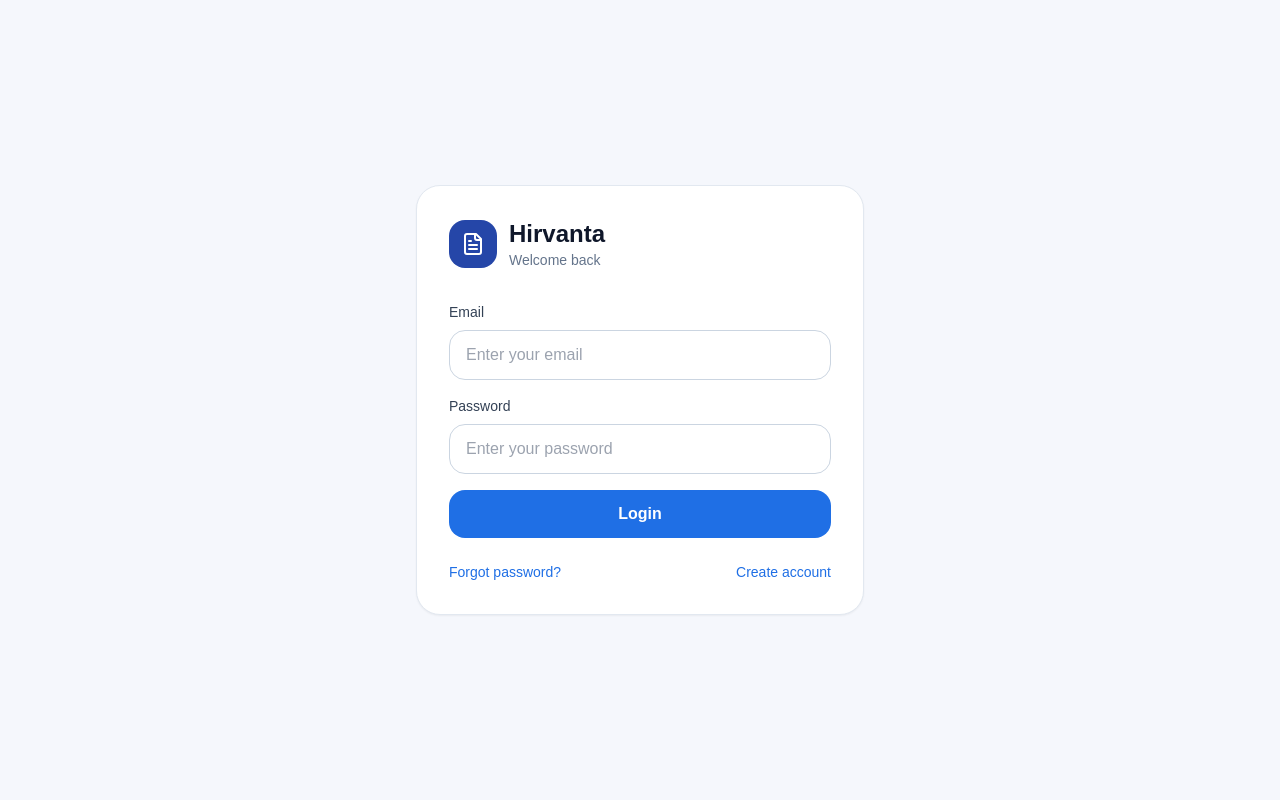
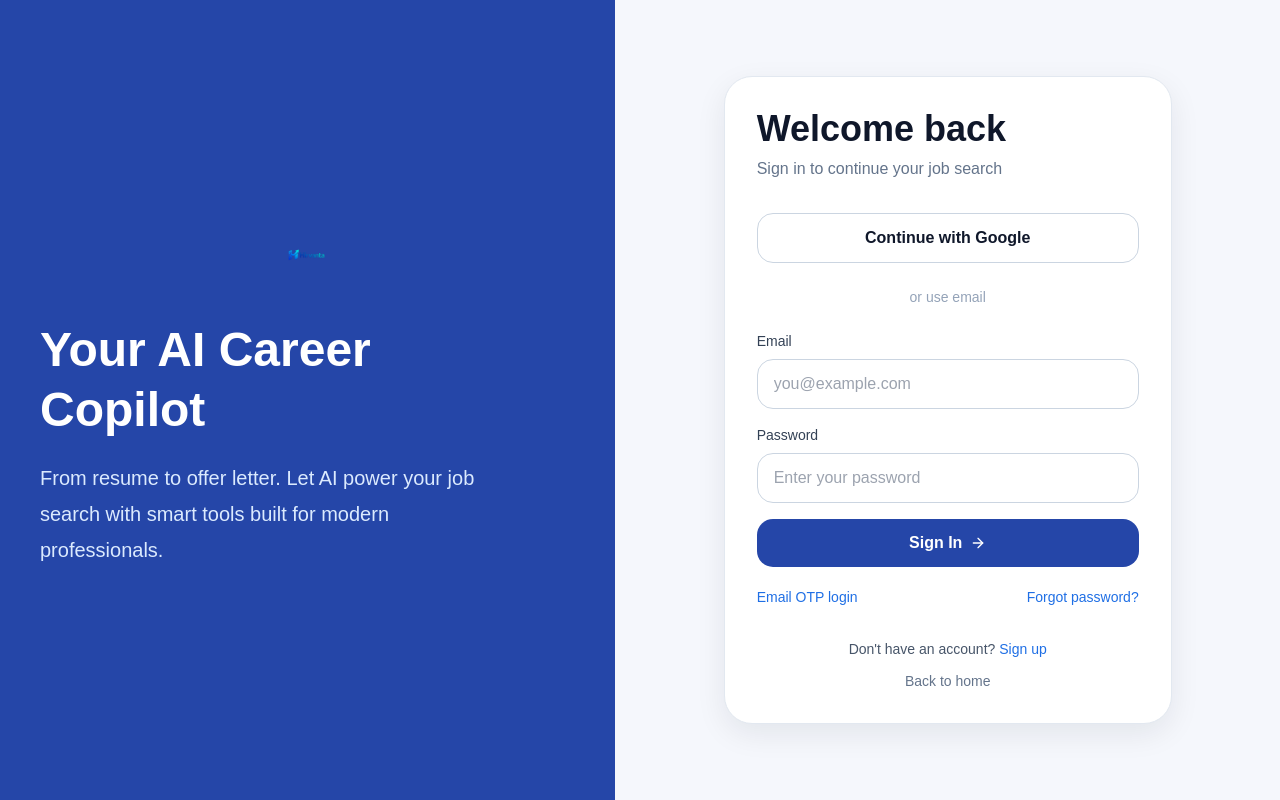
Before and after one commit to jewma1/Hirvanta, a Next.js app in the folder frontend/: page /login in a window 1280 px wide. Built offline with nearby package versions, Linux system fonts and the light colour scheme; no server answers.

Commit message:
Update page.tsx

```diff
--- a/frontend/app/login/page.tsx
+++ b/frontend/app/login/page.tsx
@@ -1,29 +1,112 @@
+"use client";
+
 import Link from "next/link";
-import { FileText } from "lucide-react";
+import { useRouter } from "next/navigation";
+import { FormEvent, useState } from "react";
+import { ArrowRight } from "lucide-react";
+import { supabase } from "../../lib/supabase";
 
 export default function LoginPage() {
+  const router = useRouter();
+  const [email, setEmail] = useState("");
+  const [password, setPassword] = useState("");
+  const [loadingEmail, setLoadingEmail] = useState(false);
+  const [loadingGoogle, setLoadingGoogle] = useState(false);
+  const [error, setError] = useState("");
+
+  async function handleEmailLogin(e: FormEvent) {
+    e.preventDefault();
+    setError("");
+    setLoadingEmail(true);
+
+    const { error } = await supabase.auth.signInWithPassword({
+      email,
+      password,
+    });
+
+    setLoadingEmail(false);
+
+    if (error) {
+      setError(error.message);
+      return;
+    }
+
+    router.push("/dashboard");
+  }
+
+  async function handleGoogleLogin() {
+    setError("");
+    setLoadingGoogle(true);
+
+    const { error } = await supabase.auth.signInWithOAuth({
+      provider: "google",
+      options: {
+        redirectTo: `${window.location.origin}/dashboard`,
+      },
+    });
+
+    if (error) {
+      setLoadingGoogle(false);
+      setError(error.message);
+    }
+  }
+
   return (
-    <main className="flex min-h-screen items-center justify-center bg-[#f5f7fc] px-4">
-      <div className="w-full max-w-md rounded-3xl border border-slate-200 bg-white p-8 shadow-sm">
-        <div className="mb-8 flex items-center gap-3">
-          <div className="flex h-12 w-12 items-center justify-center rounded-2xl bg-[#2546A8] text-white">
-            <FileText className="h-6 w-6" />
-          </div>
-          <div>
-            <h1 className="text-2xl font-bold text-slate-900">Hirvanta</h1>
-            <p className="text-sm text-slate-500">Welcome back</p>
-          </div>
+    <main className="min-h-screen bg-[#f5f7fc]">
+      <div className="grid min-h-screen lg:grid-cols-[1fr_1.08fr]">
+        <div className="hidden bg-[#2546A8] px-10 py-12 text-white lg:flex lg:flex-col lg:justify-center">
+          <img
+            src="/hirvanta-logo.png"
+            alt="Hirvanta"
+            className="mb-10 h-12 w-auto object-contain"
+          />
+
+          <h1 className="max-w-md text-5xl font-bold leading-tight">
+            Your AI Career Copilot
+          </h1>
+
+          <p className="mt-5 max-w-md text-xl leading-9 text-blue-100">
+            From resume to offer letter. Let AI power your job search with smart tools built for modern professionals.
+          </p>
         </div>
 
-        <form className="space-y-4">
+        <div className="flex items-center justify-center px-4 py-10">
+          <div className="w-full max-w-md rounded-[28px] border border-slate-200 bg-white p-8 shadow-soft">
+            <div className="mb-8 lg:hidden">
+              <img
+                src="/hirvanta-logo.png"
+                alt="Hirvanta"
+                className="h-10 w-auto object-contain"
+              />
+            </div>
+
+            <h2 className="text-4xl font-bold text-slate-900">Welcome back</h2>
+            <p className="mt-2 text-slate-500">
+              Sign in to continue your job search
+            </p>
+
+            <button
+              onClick={handleGoogleLogin}
+              disabled={loadingGoogle}
+              className="mt-8 w-full rounded-2xl border border-slate-300 bg-white px-4 py-3 font-semibold text-slate-900 transition hover:bg-slate-50 disabled:opacity-60"
+            >
+              {loadingGoogle ? "Opening Google..." : "Continue with Google"}
+            </button>
+
+            <div className="my-6 text-center text-sm text-slate-400">or use email</div>
+
+            <form onSubmit={handleEmailLogin} className="space-y-4">
               <div>
                 <label className="mb-2 block text-sm font-medium text-slate-700">
                   Email
                 </label>
                 <input
                   type="email"
-              placeholder="Enter your email"
+                  placeholder="you@example.com"
+                  value={email}
+                  onChange={(e) => setEmail(e.target.value)}
                   className="w-full rounded-2xl border border-slate-300 px-4 py-3 outline-none focus:border-brand-500"
+                  required
                 />
               </div>
 
@@ -34,22 +117,51 @@ export default function LoginPage() {
                 <input
                   type="password"
                   placeholder="Enter your password"
+                  value={password}
+                  onChange={(e) => setPassword(e.target.value)}
                   className="w-full rounded-2xl border border-slate-300 px-4 py-3 outline-none focus:border-brand-500"
+                  required
                 />
               </div>
 
-          <button className="w-full rounded-2xl bg-brand-600 px-4 py-3 font-semibold text-white transition hover:opacity-90">
-            Login
+              {error ? (
+                <div className="rounded-2xl bg-red-50 px-4 py-3 text-sm text-red-700">
+                  {error}
+                </div>
+              ) : null}
+
+              <button
+                type="submit"
+                disabled={loadingEmail}
+                className="inline-flex w-full items-center justify-center gap-2 rounded-2xl bg-[#2546A8] px-4 py-3 font-semibold text-white transition hover:opacity-90 disabled:opacity-60"
+              >
+                {loadingEmail ? "Signing in..." : "Sign In"}
+                <ArrowRight className="h-4 w-4" />
               </button>
             </form>
 
-        <div className="mt-6 flex items-center justify-between text-sm">
+            <div className="mt-5 flex items-center justify-between text-sm">
+              <Link href="/otp-login" className="text-brand-600 hover:underline">
+                Email OTP login
+              </Link>
               <Link href="/forgot-password" className="text-brand-600 hover:underline">
                 Forgot password?
               </Link>
-          <Link href="/signup" className="text-brand-600 hover:underline">
-            Create account
+            </div>
+
+            <p className="mt-8 text-center text-sm text-slate-600">
+              Don&apos;t have an account?{" "}
+              <Link href="/signup" className="font-medium text-brand-600 hover:underline">
+                Sign up
               </Link>
+            </p>
+
+            <p className="mt-3 text-center text-sm text-slate-500">
+              <Link href="/" className="hover:underline">
+                Back to home
+              </Link>
+            </p>
+          </div>
         </div>
       </div>
     </main>
```
Lines whose indentation alone changed are shown as unchanged.
